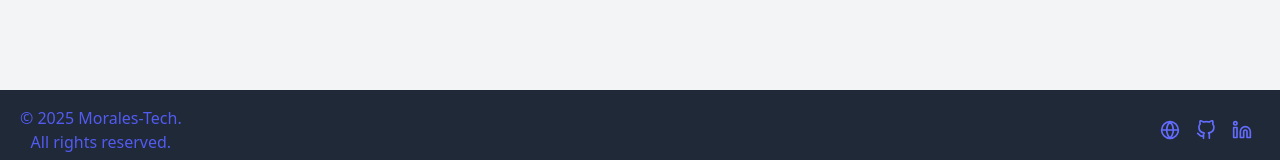
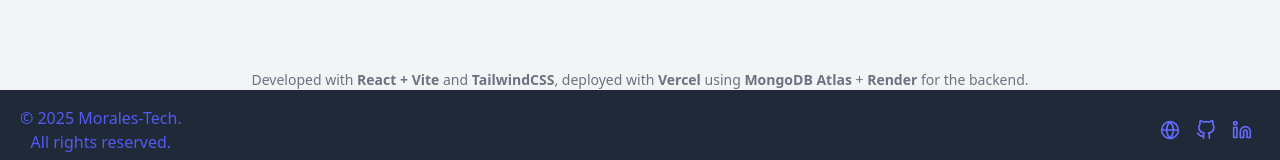
Before and after one commit to Gsus-tech/todo-app-web, a React (Vite) app: page / in a window 1280 px wide. Shown: the part 630-790 px from the top of the page. Built offline with nearby package versions, Linux system fonts and the light colour scheme; no server answers.

Commit message:
'Developed with...' message added

```diff
--- a/src/App.tsx
+++ b/src/App.tsx
@@ -23,6 +23,11 @@ const App: React.FC = () => {
           <KanbanBoard key={refresh ? "refresh" : "no-refresh"} />
         </div>
       </main>
+        <div className="hidden md:block lg:block xl:block text-center text-gray-500 text-sm mt-4">
+          Developed with <span className="font-semibold">React + Vite</span> and <span className="font-semibold">TailwindCSS</span>,
+          deployed with <span className="font-semibold">Vercel</span> using <span className="font-semibold">MongoDB Atlas</span> +
+          <span className="font-semibold"> Render</span> for the backend.
+        </div>
 
       <Footer />
     </div>
```
